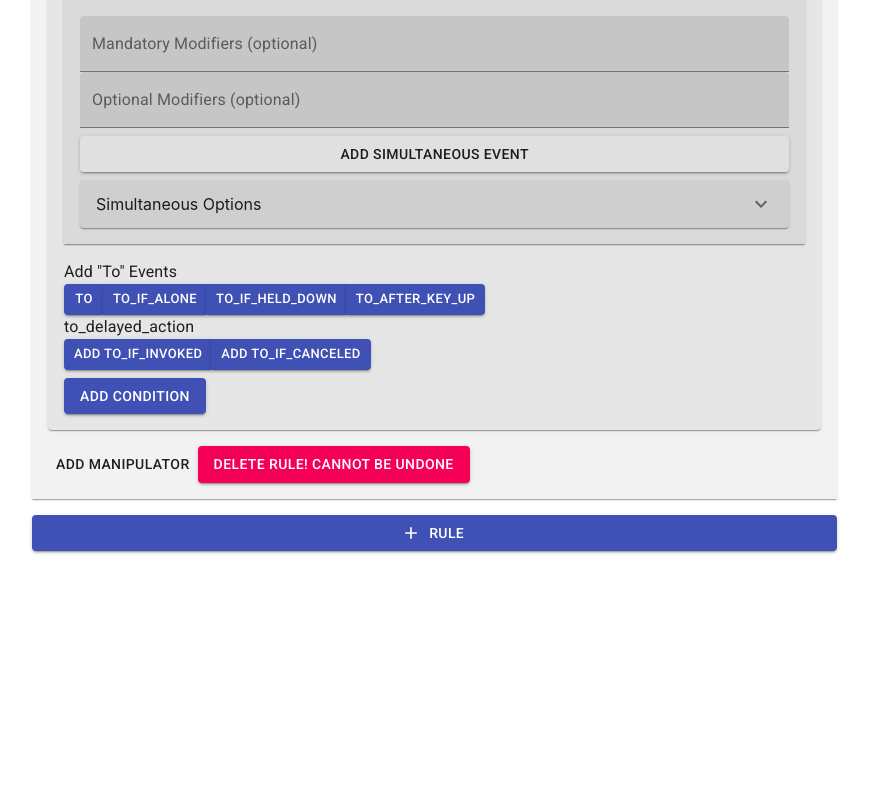
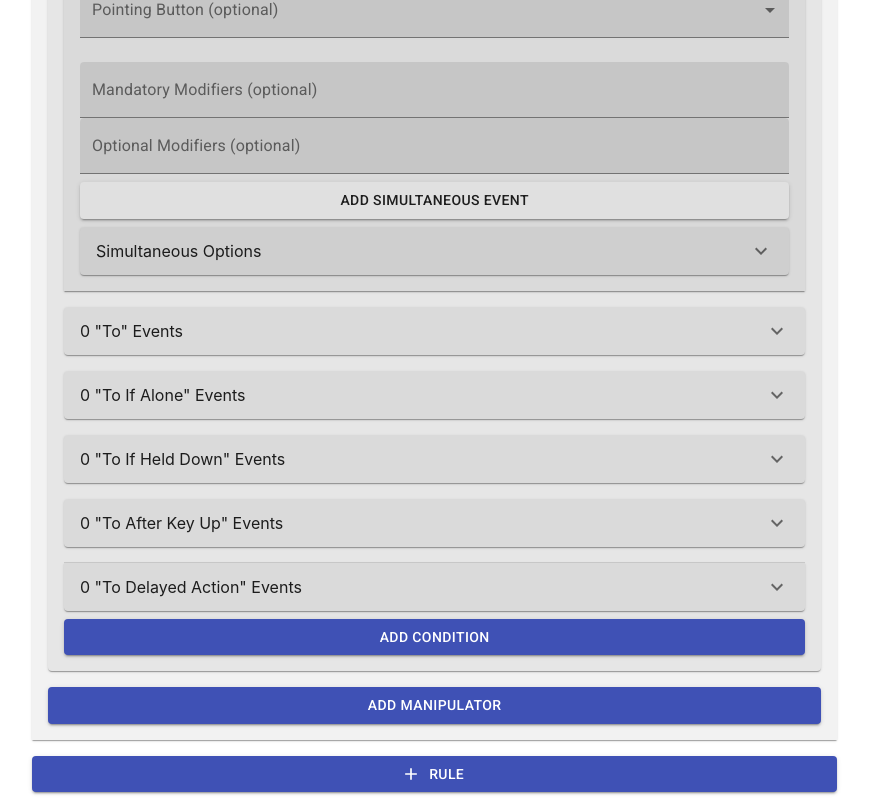
Before and after one commit to genesy/karabiner-complex-rules-generator, a React (Create React App) app: page / in a window 1280 px wide. Shown: the part 605-1405 px from the top of the page, without its empty margins (0-870 px from the left). Before the commit the page ends 1164 px from the top, so only its background shows below. Built offline with nearby package versions, Linux system fonts and the light colour scheme.

Commit message:
Fixes layout for to events

```diff
--- a/src/App.css
+++ b/src/App.css
@@ -17,3 +17,7 @@ body,
 .MuiExpansionPanel-root {
   background-color: rgba(0, 0, 0, 0.05) !important;
 }
+
+.MuiExpansionPanel-root:hover {
+  background-color: rgba(0, 0, 0, 0.08) !important;
+}
--- a/src/components/forms/ManipulatorForm.tsx
+++ b/src/components/forms/ManipulatorForm.tsx
@@ -138,53 +138,11 @@ const ManipulatorForm: React.FC<Props> = ({
           </AppExpansionPanel>
         )}
 
-        <Box>
-          <Typography>Add "To" Events</Typography>
-          <ButtonGroup>
-            {toFields.map((toField: string) => {
-              return (
-                <Button
-                  key={toField}
-                  variant="contained"
-                  color="primary"
-                  onClick={() => {
-                    addToEventForm(toField);
-                  }}
-                  size="small"
-                >
-                  {toField}
-                </Button>
-              );
-            })}
-          </ButtonGroup>
-          <Typography>to_delayed_action</Typography>
-          <ButtonGroup>
-            <Button
-              variant="contained"
-              color="primary"
-              size="small"
-              onClick={() => {
-                addToEventForm('to_if_invoked');
-              }}
-            >
-              Add to_if_invoked
-            </Button>
-            <Button
-              variant="contained"
-              color="primary"
-              size="small"
-              onClick={() => {
-                addToEventForm('to_if_canceled');
-              }}
-            >
-              Add to_if_canceled
-            </Button>
-          </ButtonGroup>
-        </Box>
         <Box marginTop={1}>
           <Button
             color="primary"
             variant="contained"
+            fullWidth
             onClick={() => {
               addConditionToRule();
             }}
--- a/src/components/forms/RuleForm.tsx
+++ b/src/components/forms/RuleForm.tsx
@@ -35,7 +35,17 @@ const RuleForm: React.FC<Props> = ({ rule, index }) => {
         }
         panelProps={{ defaultExpanded: index === 0 }}
       >
-        <Box>
+        <Box flex justifyContent="flex-end">
+          <Button
+            variant="text"
+            size="small"
+            color="secondary"
+            onClick={() => dispatch(removeRule(index))}
+          >
+            Delete Rule!
+          </Button>
+        </Box>
+        <Box mt={2}>
           {rule.manipulators.map(
             (manipulator: IManipulator, manipulatorIndex: number) => {
               return (
@@ -51,15 +61,13 @@ const RuleForm: React.FC<Props> = ({ rule, index }) => {
         </Box>
 
         <Box mt={2}>
-          <Button onClick={() => dispatch(addManipulator(index))}>
+          <Button
+            fullWidth
+            variant="contained"
+            color="primary"
+            onClick={() => dispatch(addManipulator(index))}
+          >
             Add Manipulator
-          </Button>
-          <Button
-            variant="contained"
-            color="secondary"
-            onClick={() => dispatch(removeRule(index))}
-          >
-            Delete Rule! cannot be undone
           </Button>
         </Box>
       </AppExpansionPanel>
--- a/src/components/forms/ToEventFormsContainer.tsx
+++ b/src/components/forms/ToEventFormsContainer.tsx
@@ -1,5 +1,5 @@
 import React from 'react';
-import { Box } from '@material-ui/core';
+import { Box, Button, ButtonGroup } from '@material-ui/core';
 
 import { titleCase, suffix } from '../../helpers';
 import ToEventForm from './ToEventForm';
@@ -7,7 +7,7 @@ import IManipulator from '../../types/IManipulator';
 import IToEventDefinition from '../../types/IToEventDefinition';
 import AppExpansionPanel from '../shared/AppExpansionPanel';
 import { useDispatch } from 'react-redux';
-import { setManipulator } from '../../ducks/formState';
+import { setManipulator, addToObject } from '../../ducks/formState';
 
 const toFields: string[] = [
   'to',
@@ -41,6 +41,7 @@ const TheForm = ({
 }) => {
   const toObject = { ...to };
   const dispatch = useDispatch();
+
   const _setManipulator = (newManipulator: IManipulator) =>
     dispatch(
       setManipulator({
@@ -92,14 +93,20 @@ const ToEventFormsContainer: React.FC<Props> = ({
   ruleIndex,
   manipulatorIndex,
 }) => {
+  const dispatch = useDispatch();
+  const addToEventForm = (toField: string) => {
+    dispatch(addToObject({ manipulatorIndex, ruleIndex, toField }));
+  };
   return (
     <Box>
       {toFields.map((toField: string, toFieldsIndex: number) => {
         return (
-          !!manipulator[toField]?.length && (
+          <Box mb={2}>
             <AppExpansionPanel
               key={toFieldsIndex}
-              title={`"${titleCase(toField)}" Events`}
+              title={`${manipulator[toField].length} "${titleCase(
+                toField,
+              )}" Events`}
             >
               {manipulator[toField].map(
                 (to: IToEventDefinition, index: number) => {
@@ -116,16 +123,35 @@ const ToEventFormsContainer: React.FC<Props> = ({
                   );
                 },
               )}
+              <Box mt={2}>
+                <Button
+                  variant="contained"
+                  color="primary"
+                  onClick={() => {
+                    addToEventForm(toField);
+                  }}
+                  fullWidth
+                >
+                  add {toField} event
+                </Button>
+              </Box>
             </AppExpansionPanel>
-          )
+          </Box>
         );
       })}
-      {toDelayedAction.map((toField: string) => {
-        return (
-          !!manipulator.to_delayed_action[toField]?.length && (
+
+      <AppExpansionPanel
+        title={`${manipulator.to_delayed_action.to_if_canceled.length +
+          manipulator.to_delayed_action.to_if_invoked
+            .length} "To Delayed Action" Events`}
+      >
+        {toDelayedAction.map((toField: string) => {
+          return (
             <AppExpansionPanel
               key={toField}
-              title={`"${titleCase(toField)}" Events`}
+              title={`${
+                manipulator.to_delayed_action[toField].length
+              } "${titleCase(toField)}" Events`}
             >
               {manipulator.to_delayed_action[toField].map(
                 (to: IToEventDefinition, index: number) => {
@@ -142,10 +168,22 @@ const ToEventFormsContainer: React.FC<Props> = ({
                   );
                 },
               )}
+              <Box mt={2}>
+                <Button
+                  variant="contained"
+                  color="primary"
+                  size="small"
+                  onClick={() => {
+                    addToEventForm(toField);
+                  }}
+                >
+                  Add {toField} Event
+                </Button>
+              </Box>
             </AppExpansionPanel>
-          )
-        );
-      })}
+          );
+        })}
+      </AppExpansionPanel>
     </Box>
   );
 };
```
